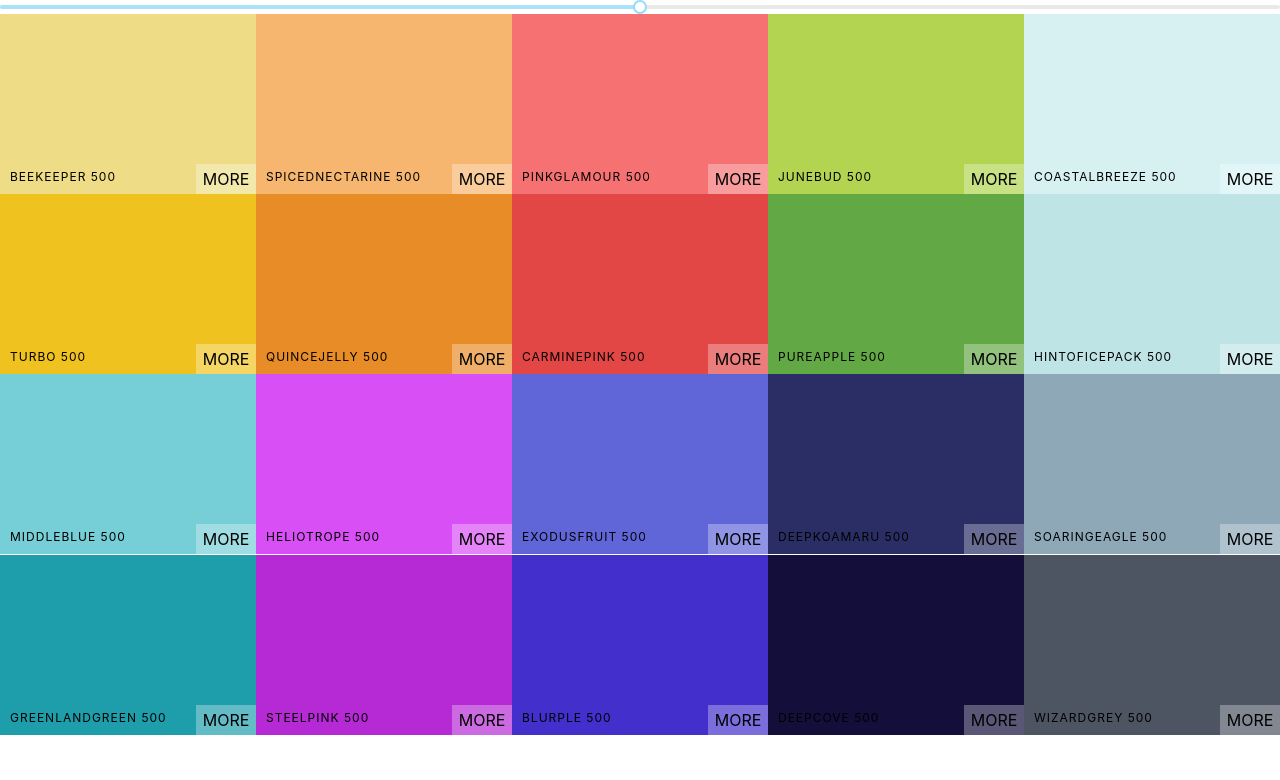
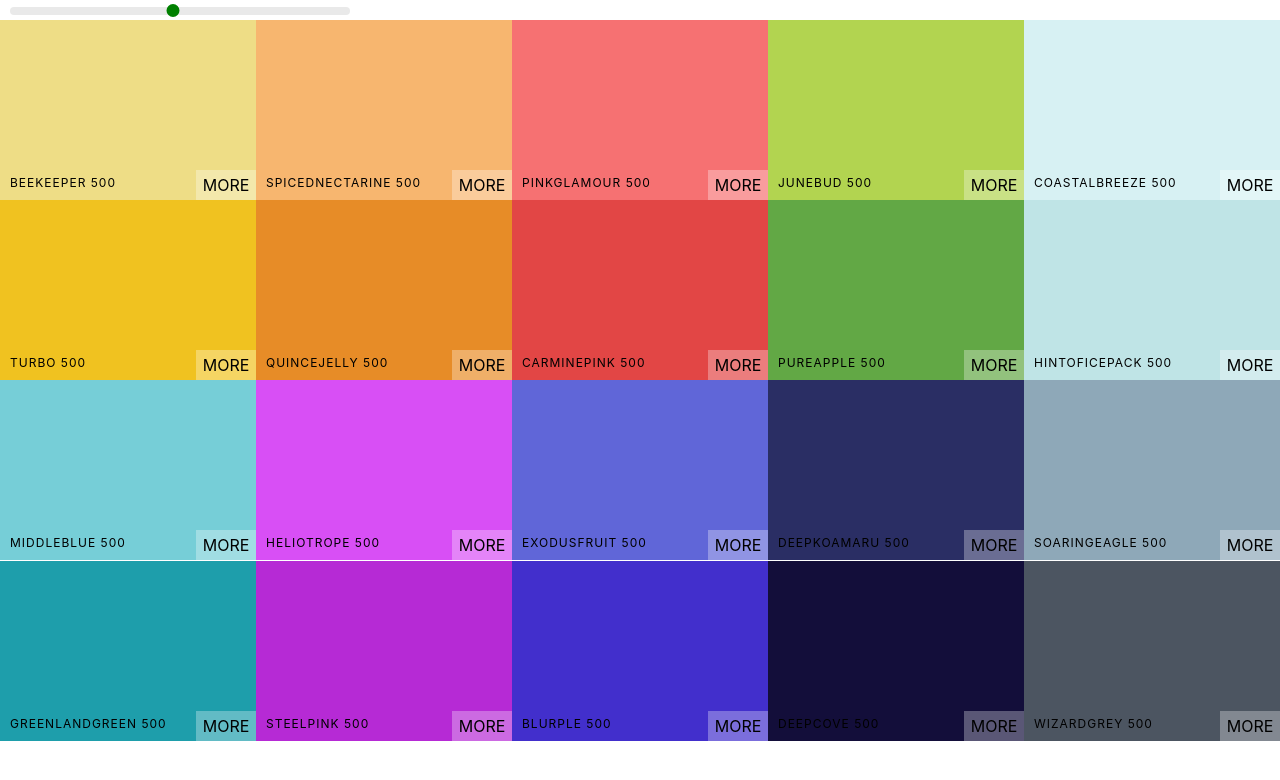
Before and after one commit to Karine91/pallete, a React (Create React App) app: page / in a window 1280 px wide. Shown: the top 780 px of the page. Built offline with nearby package versions, Linux system fonts and the light colour scheme.

Commit message:
styling sidebar

```diff
--- a/src/Pallete.css
+++ b/src/Pallete.css
@@ -4,3 +4,30 @@
 .Pallete-colors {
     height: 90%;
 }
+
+.slider {
+    width: 340px;
+    margin: 0 10px;
+    display: inline-block;
+}
+
+.rc-slider-track {
+    background-color: transparent;
+}
+.rc-slider-rail {
+    height: 8px;
+}
+
+.rc-slider-handle,
+.rc-slider-handle:active,
+.rc-slider-handle:hover,
+.rc-slider-handle:focus {
+    background-color: green;
+    outline: none;
+    border: 2px solid green;
+    box-shadow: none;
+    width: 13px;
+    height: 13px;
+    margin-left: -7px;
+    margin-top: -3px;
+}
--- a/src/Pallete.js
+++ b/src/Pallete.js
@@ -25,6 +25,7 @@ export class Pallete extends Component {
         ));
         return (
             <div className="Pallete">
+                <div className="slider">
                     <Slider
                         defaultValue={this.state.level}
                         min={100}
@@ -32,6 +33,7 @@ export class Pallete extends Component {
                         step={100}
                         onAfterChange={this.changeLevel}
                     />
+                </div>
                 <div className="Pallete-colors">{colorBoxes}</div>
             </div>
         );
```
Lines whose indentation alone changed are shown as unchanged.
